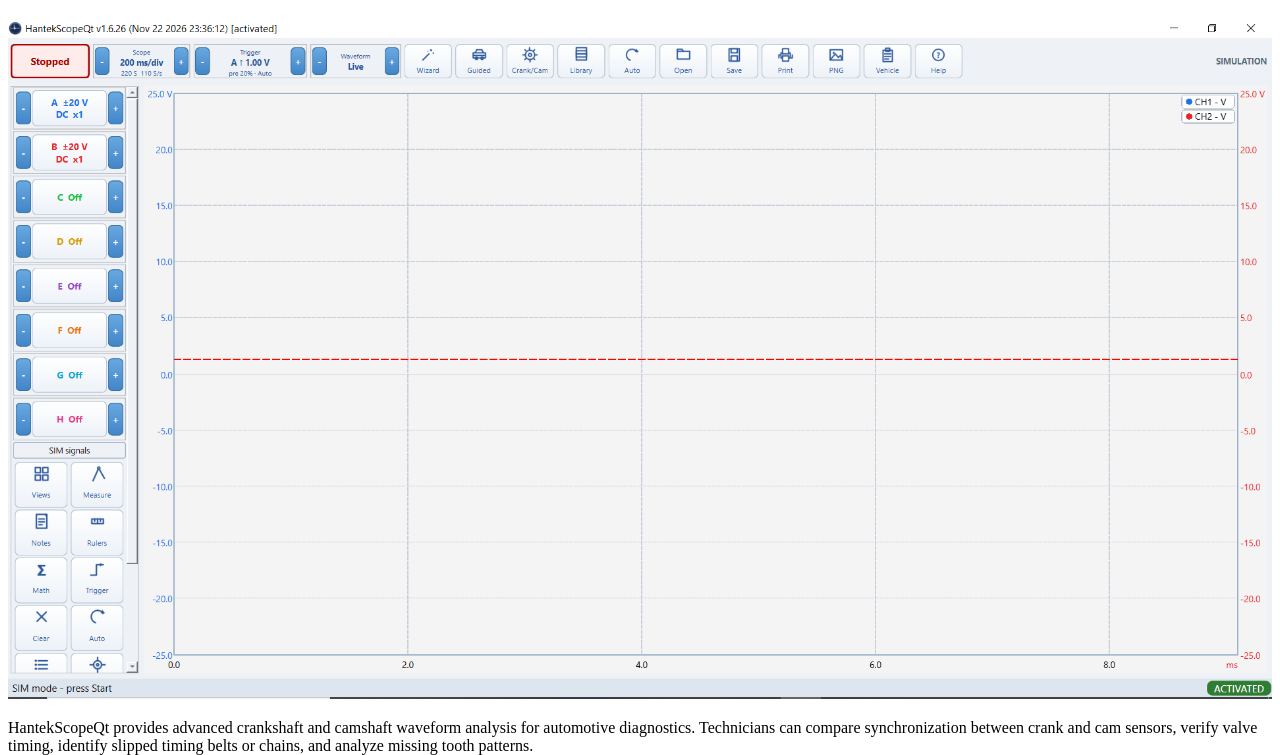
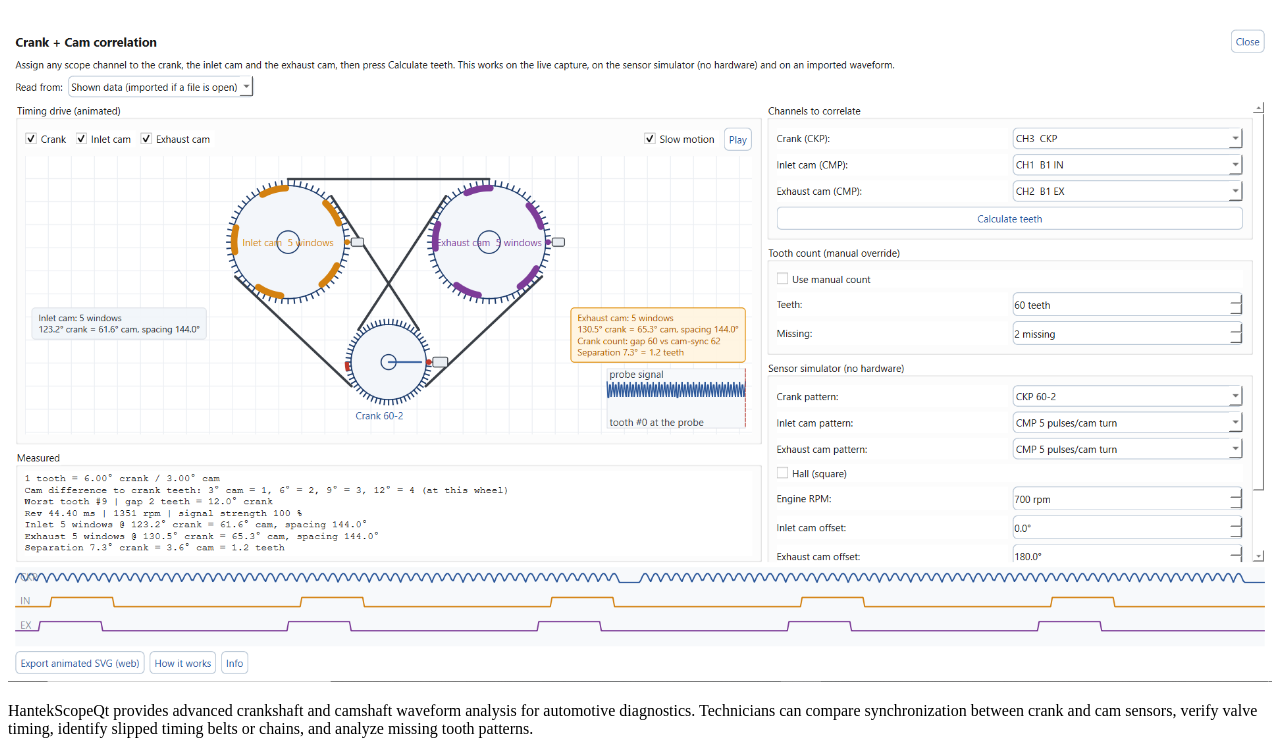
Before and after one commit to Desert36/HantekScopeQt, a plain HTML site: page crank-cam-correlation.html in a window 1280 px wide. Shown: the part 61-816 px from the top of the page. Drawn offline with Linux system fonts and the light colour scheme.

Commit message:
Add files via upload

```diff
--- a/crank-cam-correlation.html
+++ b/crank-cam-correlation.html
@@ -11,7 +11,7 @@
 
 <h1>Crank Cam Correlation Analysis</h1>
 
-<img src="images/Pic-1.PNG" alt="Crank Cam Correlation using HantekScopeQt" width="100%">
+<img src="images/crank-cam-correlation.PNG" alt="Crank Cam Correlation using HantekScopeQt" width="100%">
 
 <p>
 HantekScopeQt provides advanced crankshaft and camshaft waveform analysis for automotive diagnostics.
```
